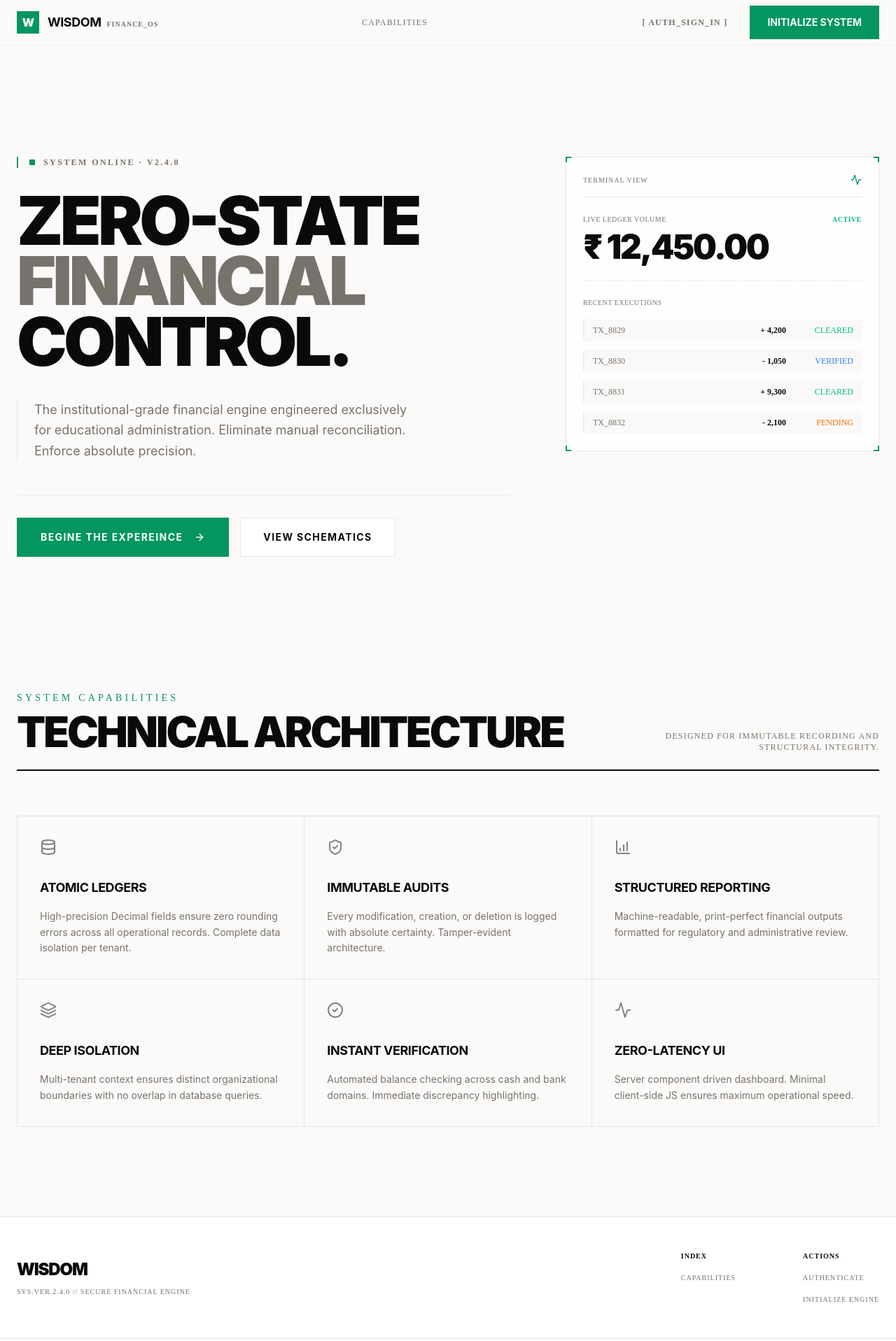
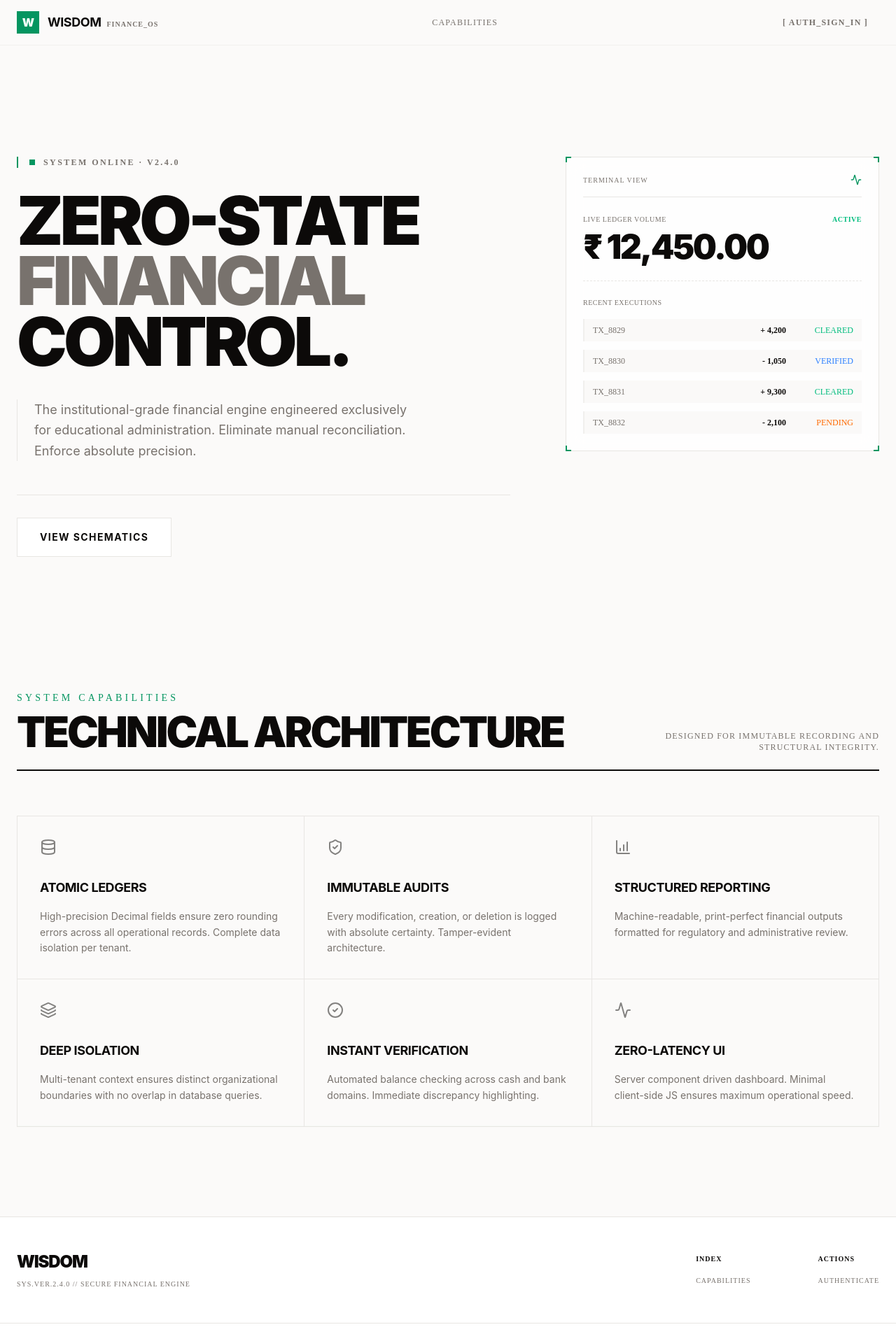
Before and after one commit to Kkaif4/wisdom-management, a Next.js app: page / in a window 1280 px wide. Shown: the top 1917 px of the page at 70% size. Built offline with nearby package versions, Linux system fonts and the light colour scheme.

Commit message:
chore: remove new sign up

```diff
--- a/src/app/login/page.tsx
+++ b/src/app/login/page.tsx
@@ -107,7 +107,7 @@ export default function LoginPage() {
               </button>
             </form>
 
-            <div className="mt-8 text-center border-t border-zinc-100 pt-6">
+            {/* <div className="mt-8 text-center border-t border-zinc-100 pt-6">
               <p className="text-sm text-zinc-500">
                 Don&apos;t have an organization account?{" "}
                 <a
@@ -117,7 +117,7 @@ export default function LoginPage() {
                   Register Your School
                 </a>
               </p>
-            </div>
+            </div> */}
           </div>
         </div>
       </div>
--- a/src/app/page.tsx
+++ b/src/app/page.tsx
@@ -47,13 +47,13 @@ export default function Home() {
               <span className="hidden sm:inline">[ Auth_Sign_In ]</span>
               <span className="sm:hidden">[ Auth_Login ]</span>
             </Link>
-            <Link
+            {/* <Link
               href="/register"
               className="flex min-h-[44px] md:min-h-[48px] items-center justify-center border border-primary bg-primary px-3 md:px-6 text-[10px] sm:text-xs md:text-sm font-bold text-primary-foreground transition-all hover:bg-background hover:text-primary active:scale-95 whitespace-nowrap"
             >
               <span className="hidden sm:inline">INITIALIZE SYSTEM</span>
               <span className="sm:hidden">INIT SYS</span>
-            </Link>
+            </Link> */}
           </div>
         </div>
       </nav>
@@ -87,13 +87,13 @@ export default function Home() {
               </p>
 
               <div className="mt-12 w-full flex flex-col sm:flex-row gap-4 border-t border-border pt-8">
-                <Link
+                {/* <Link
                   href="/register"
                   className="group flex min-h-[56px] w-full sm:w-auto items-center justify-between sm:justify-center gap-4 border-2 border-primary bg-primary px-8 text-sm font-bold uppercase tracking-widest text-primary-foreground transition-all hover:bg-background hover:text-primary active:scale-[0.98]"
                 >
                   Begine the Expereince
                   <ArrowRight className="h-4 w-4 transition-transform group-hover:translate-x-2" />
-                </Link>
+                </Link> */}
                 <Link
                   href="#capabilities"
                   className="flex min-h-[56px] w-full sm:w-auto items-center justify-center gap-2 border border-border bg-card px-8 text-sm font-bold uppercase tracking-widest text-foreground transition-colors hover:bg-muted active:scale-[0.98]"
@@ -288,12 +288,12 @@ export default function Home() {
               >
                 Authenticate
               </Link>
-              <Link
+              {/* <Link
                 href="/register"
                 className="font-mono text-[10px] uppercase tracking-widest text-muted-foreground hover:text-foreground min-h-[44px] sm:min-h-0 flex items-center"
               >
                 Initialize Engine
-              </Link>
+              </Link> */}
             </div>
           </div>
         </div>
```
